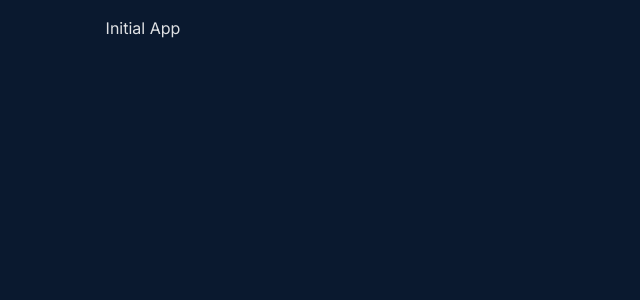
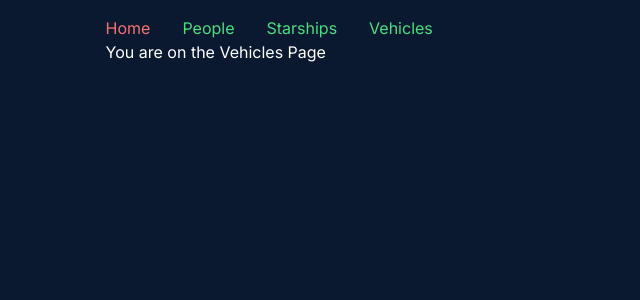
Before and after one commit to sharoncraddock/swapi, a React (Vite) app: page /vehicles in a window 1280 px wide. Shown: the top 300 px of the page, without its empty margins (0-640 px from the left). Built offline with nearby package versions, Linux system fonts and the light colour scheme.

Commit message:
Page-level routing and placeholder components.

```diff
--- a/package.json
+++ b/package.json
@@ -21,6 +21,7 @@
     "react-device-detect": "^2.2.3",
     "react-dom": "^18.2.0",
     "react-error-boundary": "^4.0.4",
+    "react-router-dom": "^6.14.2",
     "sass": "^1.62.1",
     "tailwindcss": "^3.3.1"
   },
--- a/src/App.tsx
+++ b/src/App.tsx
@@ -1,11 +1,29 @@
 import './App.scss'
+
+import { BrowserRouter as Router, Routes, Route } from 'react-router-dom';
+
+import Navbar from './components/navbar';
+import Home from './components/home';
+import People from './components/people';
+import Starships from './components/starships';
+import Vehicles from './components/vehicles';
+
 
 function App() {
 
   return (
-    <>
-      <h1>Initial App</h1>
-    </>
+    <Router>
+        <div>
+          <Navbar />
+
+           <Routes>
+            <Route exact path="/" element={<Home />} />
+            <Route exact path="/people" element={<People />} />
+            <Route exact path="/starships" element={<Starships />} />
+            <Route exact path="/vehicles" element={<Vehicles />} />
+          </Routes>
+        </div>
+      </Router>
   )
 }
 
--- /dev/null
+++ b/src/components/home.tsx
@@ -0,0 +1,7 @@
+function Home() {
+  return (
+    <h1 className="text-white">You are on the Home Page</h1>
+  );
+}
+
+export default Home;
--- /dev/null
+++ b/src/components/navbar.tsx
@@ -0,0 +1,16 @@
+import { Link } from 'react-router-dom'
+
+function Navbar(){
+  return (
+    <div className="flex">
+       <Link className="text-red-400 pr-4" to='/'>Home</Link>
+       <nav>
+          <Link className="text-green-400 p-4" to='/people'>People</Link>
+          <Link className="text-green-400 p-4" to='/starships'>Starships</Link>
+          <Link className="text-green-400 p-4" to='/vehicles'>Vehicles</Link>
+       </nav>
+    </div>
+  );
+}
+
+export default Navbar
--- /dev/null
+++ b/src/components/people.tsx
@@ -0,0 +1,9 @@
+function People(){
+  return (
+    <>
+      <h1 className="text-white">You are on the People Page</h1>
+    </>
+  )
+}
+
+export default People
--- /dev/null
+++ b/src/components/starships.tsx
@@ -0,0 +1,9 @@
+function Starships(){
+  return (
+    <>
+      <h1 className="text-white">You are on the Starships Page</h1>
+    </>
+  )
+}
+
+export default Starships
--- /dev/null
+++ b/src/components/vehicles.tsx
@@ -0,0 +1,9 @@
+function Vehicles(){
+  return (
+    <>
+      <h1 className="text-white">You are on the Vehicles Page</h1>
+    </>
+  )
+}
+
+export default Vehicles
```
Also changed, not shown: 1 other file (tests, documents, lock files or other folders).
